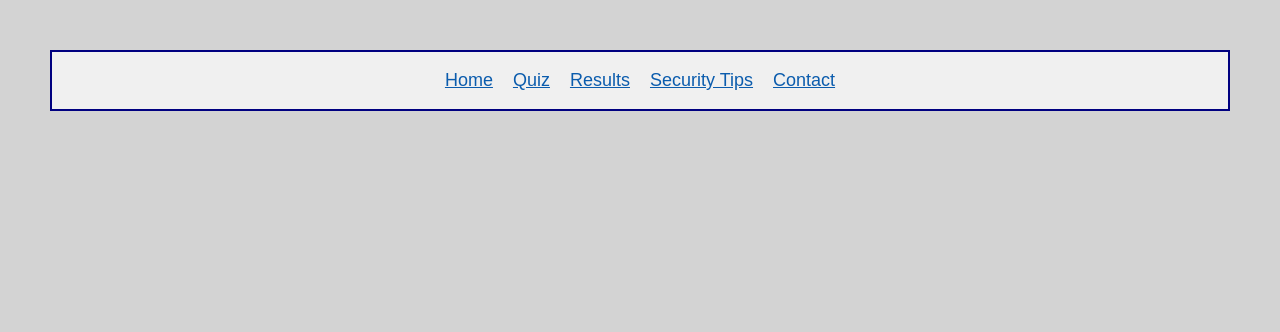
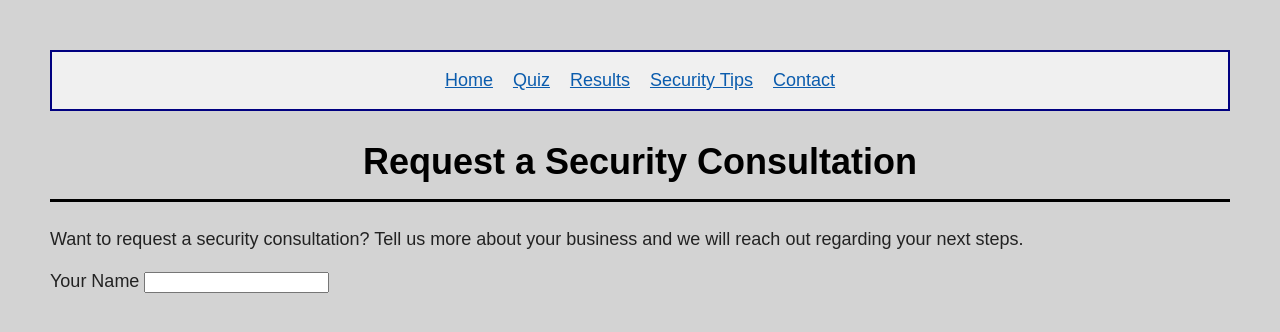
Before and after one commit to raykislowski3/mis310-project, a plain HTML site: page contact.html in a window 1280 px wide. Drawn offline with Linux system fonts and the light colour scheme.

Commit message:
start form

```diff
--- a/contact.html
+++ b/contact.html
@@ -15,4 +15,15 @@
         <a href="security_tips.html">Security Tips</a>
         <a href="contact.html">Contact</a>
     </nav>
+
+    <main>
+        <h1>Request a Security Consultation</h1>
+        <p> Want to request a security consultation? Tell us more about your business and we will reach out regarding your next steps.</p>
+
+        <form method="post" action="https://miswebapps.uncw.edu/mis310/form-submit.aspx">
+            <label for="full-name">Your Name</label>
+            <input type="text" id="full-name" name ="name" required>
+
+        </form>
+    </main>
 </body>
```
